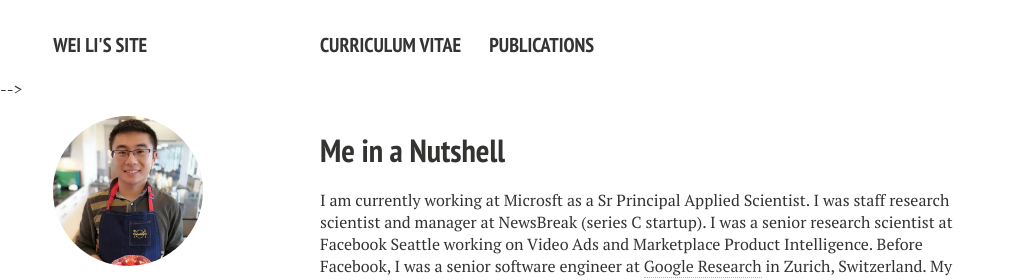
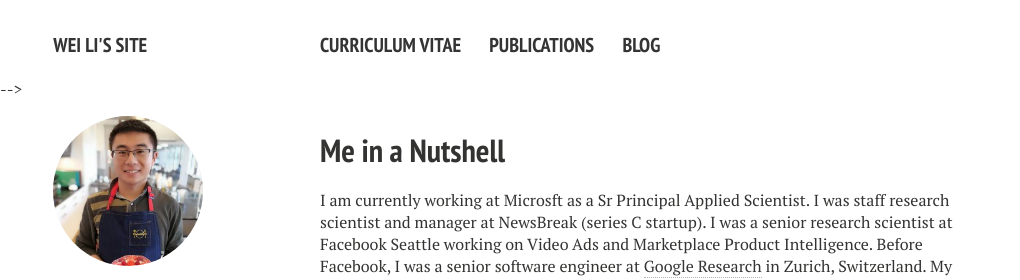
Before and after one commit to weilinear/BACKUP_weilinear.github.io, a Jekyll site: the page built from index.md, in a window 1280 px wide. Shown: the top 280 px of the page, without its empty margins (0-1020 px from the left). Built offline with Jekyll 4.4.1, drawn with Linux system fonts in a browser that asks for light colours; nearby versions of some CDN libraries; comment, search, counter and statistics services are not loaded.

Commit message:
Update the blog and analytics

```diff
--- a/_config.yml
+++ b/_config.yml
@@ -16,7 +16,7 @@ owner:
   google_plus: 104696588995630333038
   github: weilinear
 # Analytics and webmaster tools stuff goes here
-google_analytics: UA-81242659-2
+google_analytics: G-ZXZ99MYCE4
 google_verify:
 # https://ssl.bing.com/webmaster/configure/verify/ownership Option 2 content= goes here
 bing_verify:
@@ -28,6 +28,8 @@ links:
     url: /cv/
   - title: Publications
     url: /publications/
+  - title: Blog
+    url: /blog/
 
 # http://en.wikipedia.org/wiki/List_of_tz_database_time_zones
 timezone:    Europe/Zurich
```
